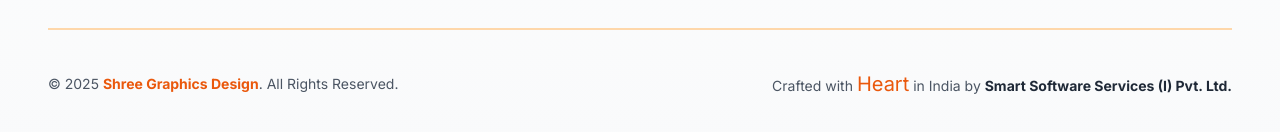
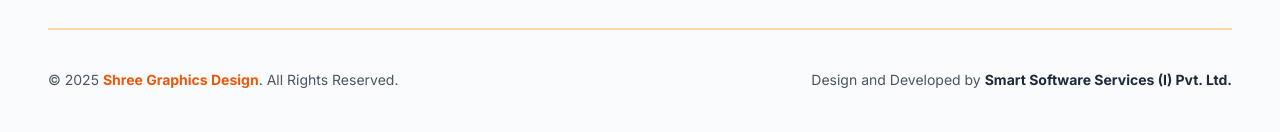
Before and after one commit to Ankitsinha2506/shreegraphicsdesign-frontend, a React (Vite) app: page / in a window 1280 px wide. Shown: the part 3987-4119 px from the top of the page. Built offline with nearby package versions, Linux system fonts and the light colour scheme; no server answers; a web font is replaced by a local one.

Commit message:
updated in footer

```diff
--- a/src/components/Footer.jsx
+++ b/src/components/Footer.jsx
@@ -166,7 +166,7 @@ const Footer = () => {
             © {currentYear} <span className="font-bold text-orange-600">Shree Graphics Design</span>. All Rights Reserved.
           </p>
           <p className="mt-4 md:mt-0">
-            Crafted with <span className="text-orange-600 text-xl">Heart</span> in India by{" "}
+             Design and Developed by{" "}
             <span className="font-bold text-gray-800">
               Smart Software Services (I) Pvt. Ltd.
             </span>
```
